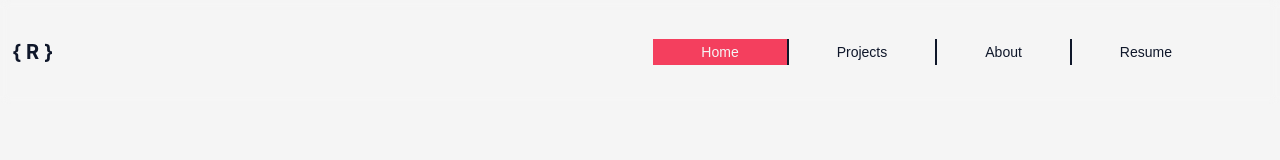
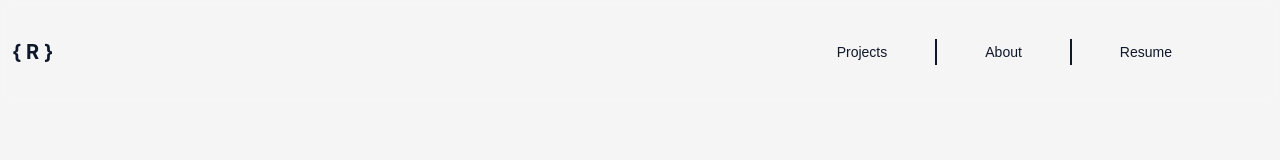
Before and after one commit to SirRicharod/portfolio, an Angular app: page / in a window 1280 px wide. Shown: the top 160 px of the page. Built offline with nearby package versions, Linux system fonts and the light colour scheme.

Commit message:
reremoved the home button

```diff
--- a/src/app/component/header/header.html
+++ b/src/app/component/header/header.html
@@ -8,9 +8,6 @@
 
     <div class="collapse navbar-collapse" [class.show]="!isMenuCollapsed" (click)="isMenuCollapsed = true" id="navbarNav">
       <ul class="navbar-nav ms-auto pe-md-5">
-        <li class="nav-item">
-          <a class="nav-link" routerLink="/" routerLinkActive="active" [routerLinkActiveOptions]="{ exact: true }">Home</a>
-        </li>
         <li class="nav-item">
           <a class="nav-link" routerLink="/projects" routerLinkActive="active">Projects</a>
         </li>
```
